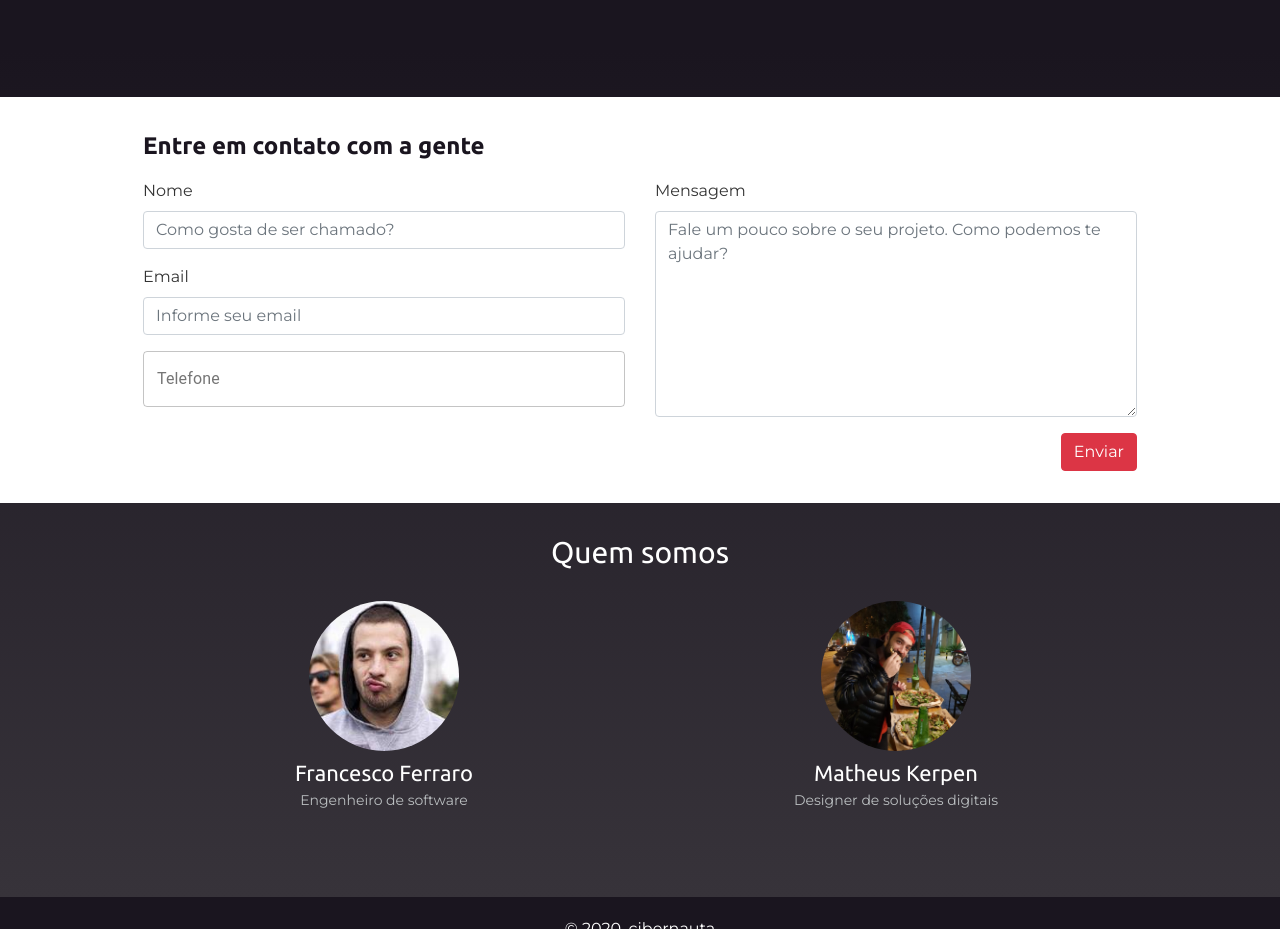
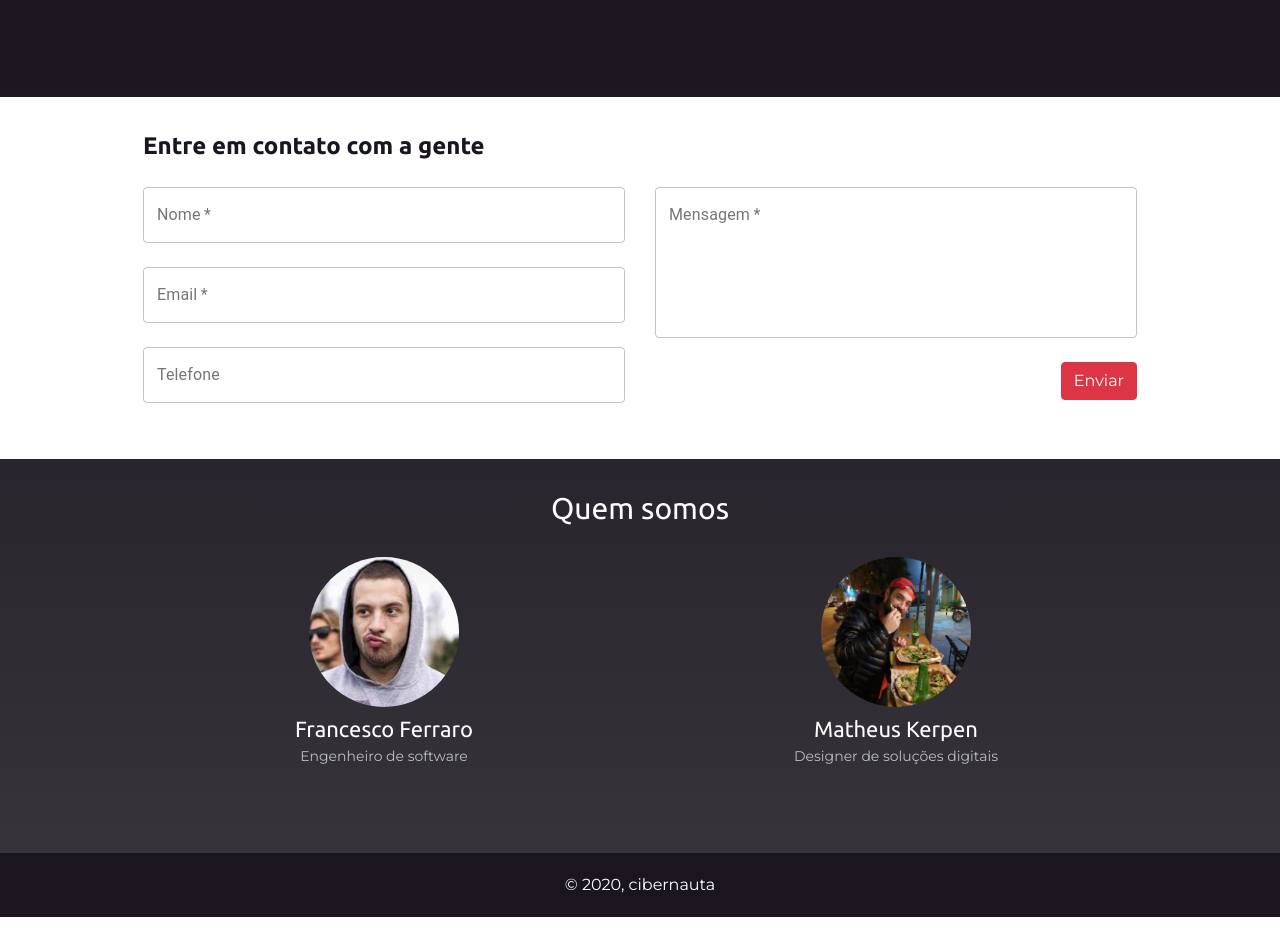
Before and after one commit to matheuskerpen/cibernauta, a Gatsby site: page / in a window 1280 px wide. Shown: the part 1123-2052 px from the top of the page. Built offline with nearby package versions, Linux system fonts and the light colour scheme; Gatsby itself is replaced by a stand-in of ours.

Commit message:
material contact form

```diff
--- a/src/components/PhoneInput.js
+++ b/src/components/PhoneInput.js
@@ -2,7 +2,7 @@ import React from 'react'
 import TextField from '@material-ui/core/TextField'
 import NumberFormat from 'react-number-format';
 
-const PhoneInput = ( { label, placeholder, variant, required, id, name, onChange, value } ) => {
+const PhoneInput = ( { label, placeholder, variant, required, id, name, onChange, value, style } ) => {
     return(
         <NumberFormat
             format={"(##) #### #####"}
@@ -16,14 +16,7 @@ const PhoneInput = ( { label, placeholder, variant, required, id, name, onChange
             name={name}
             onChange={onChange}
             value={value}
-            // InputProps={{}}
-            // onClick={onClick}
-            // allowLeadingZeros={true}
-            // helperText={"helper text"}
-            // isNumericString={false}
-            // value={props.value}
-            // onValueChange={props.onValueChange}
-            // {...props}
+            style={style}
         />
     )
 }
--- a/src/components/contact/contact.js
+++ b/src/components/contact/contact.js
@@ -1,6 +1,7 @@
 import React, { useState }   from 'react'
 import { Container, Form, Row, Col, Button } from 'react-bootstrap'
 import PhoneInput from '../PhoneInput'
+import TextField from '@material-ui/core/TextField'
 import NumberFormat from 'react-number-format'
 
 const Contact = () => {
@@ -41,10 +42,22 @@ const Contact = () => {
         <Container style={{ width: '80%', maxWidth: '1200px', paddingTop:'32px', paddingBottom:'32px'}}>
             <Form onSubmit={handleSubmit} name="contact" method="post" data-netlify="true" data-netlify-honeypot="bot-field">
                 <input type="hidden" name="form-name" value="contact" />
-                <h3 style={{ fontWeight: 'bold', color: '#1A151F', fontSize: '24px', paddingBottom: '16px'}}>Entre em contato com a gente</h3>
+                <h3 style={{ fontWeight: 'bold', color: '#1A151F', fontSize: '24px', paddingBottom: '24px'}}>Entre em contato com a gente</h3>
                 <Row>
                     <Col lg={6}>
-                    <Form.Group>
+                        <TextField
+                            id="name"
+                            variant="outlined"
+                            name="name"
+                            label="Nome"
+                            required={true}
+                            fullWidth={true}
+                            onChange={handleChange}
+                            value={formState.name}
+                            placeholder="Como gosta de ser chamado?"
+                            style={{ paddingBottom: '24px'}}
+                        />
+                    {/* <Form.Group>
                             <Form.Label>Nome</Form.Label>
                             <Form.Control
                                 id="name"
@@ -55,8 +68,23 @@ const Contact = () => {
                                 value={formState.name}
                                 placeholder="Como gosta de ser chamado?">
                             </Form.Control>
-                        </Form.Group>
-                        <Form.Group>
+                        </Form.Group> */}
+
+                        <TextField
+                           id="email"
+                           name="email"
+                           type="email"
+                           required={true}
+                           onChange={handleChange}
+                           value={formState.email}
+                           placeholder="Informe seu email"
+                           fullWidth={true}
+                           label="Email"
+                           variant="outlined"
+                           style={{ paddingBottom: '24px'}}
+                        />
+
+                        {/* <Form.Group>
                             <Form.Label>Email</Form.Label>
                             <Form.Control
                                 id="email"
@@ -67,7 +95,7 @@ const Contact = () => {
                                 value={formState.email}
                                 placeholder="Informe seu email">
                             </Form.Control>
-                        </Form.Group>
+                        </Form.Group> */}
 
                         <PhoneInput
                             id="phone"
@@ -78,6 +106,7 @@ const Contact = () => {
                             onChange={handleChange}
                             value={formState.phone}
                             placeholder="(  )"
+                            style={{ paddingBottom: '24px'}}
                         />
 
                         {/* <Form.Group style={{display: 'block'}}>
@@ -94,7 +123,24 @@ const Contact = () => {
                         </Form.Group> */}
                     </Col>
                     <Col lg={6}>
-                        <Form.Group>
+
+                        <TextField
+                            multiline
+                            rows={6}
+                            variant="outlined"
+                            fullWidth={true}
+                            label="Mensagem"
+                            id="message"
+                            type="text"
+                            name="message"
+                            required={true}
+                            onChange={handleChange}
+                            value={formState.message}
+                            placeholder="Como podemos te ajudar? Conte sobre o seu projeto"
+                            style={{ paddingBottom: '24px'}}
+                        />
+
+                        {/* <Form.Group>
                             <Form.Label>Mensagem</Form.Label>
                             <Form.Control
                                 as="textarea"
@@ -105,7 +151,7 @@ const Contact = () => {
                                 value={formState.message}
                                 placeholder="Fale um pouco sobre o seu projeto. Como podemos te ajudar?">
                             </Form.Control>
-                        </Form.Group>
+                        </Form.Group> */}
                         <Button variant="danger" className="float-right" type="submit">Enviar</Button>
                     </Col>
                 </Row>
```
